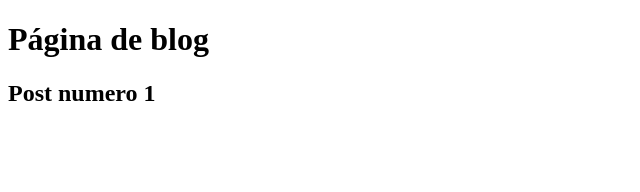
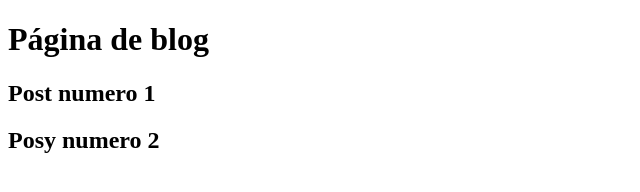
Before and after one commit to gLeminho/aulagithub, a plain HTML site: page blog.html in a window 1280 px wide. Shown: the whole page, without its empty margins (0-640 px from the left). Drawn offline with Linux system fonts and the light colour scheme.

Commit message:
Update blog

```diff
--- a/blog.html
+++ b/blog.html
@@ -10,6 +10,7 @@
 <body>
     <h1>Página de blog</h1>
     <h2>Post numero 1</h2>
+    <h2>Posy numero 2</h2>
  </body>
 
 </html>
```
